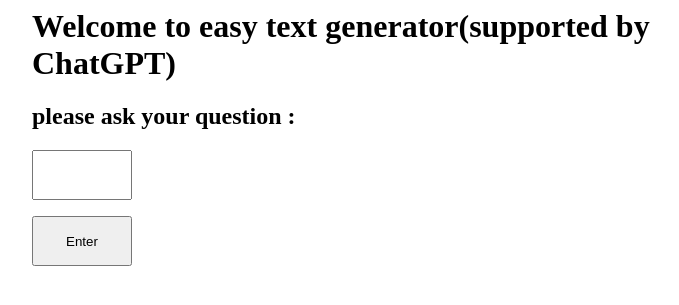
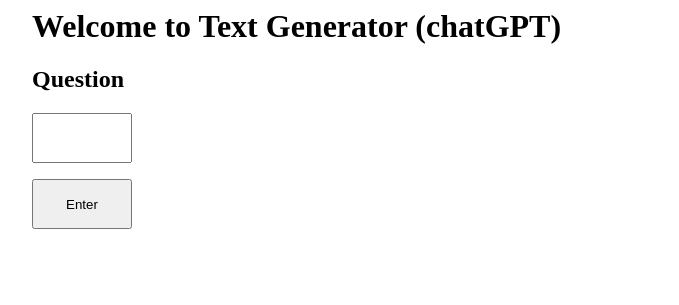
Before and after one commit to skywalker1123/zhenhong-He, a Flask app: page /text_gpt in a window 1280 px wide. Shown: the top 305 px of the page, without its empty margins (292-971 px from the left). Run offline with Flask 3, Linux system fonts and the light colour scheme.

Commit message:
Update text_gpt.html

```diff
--- a/templates/text_gpt.html
+++ b/templates/text_gpt.html
@@ -6,10 +6,10 @@
 </style>
 
 <div class="container">
-<h1>Welcome to easy text generator(supported by ChatGPT)</h1>
+<h1>Welcome to Text Generator (chatGPT)</h1>
 <form action="/text_result" method="post">
-      <h2>please ask your question : </h2>
-      <input type = "text" name="q" style="width:100px;height:50px">
-      <p><input type = "submit" value="Enter" style="width:100px;height:50px;"></p>
+        <h2>Question </h2>
+        <input type = "text" name="q" style="width:100px;height:50px">
+        <p><input type = "submit" value="Enter" style="width:100px;height:50px"></p>
 </form>
 </div>
```
